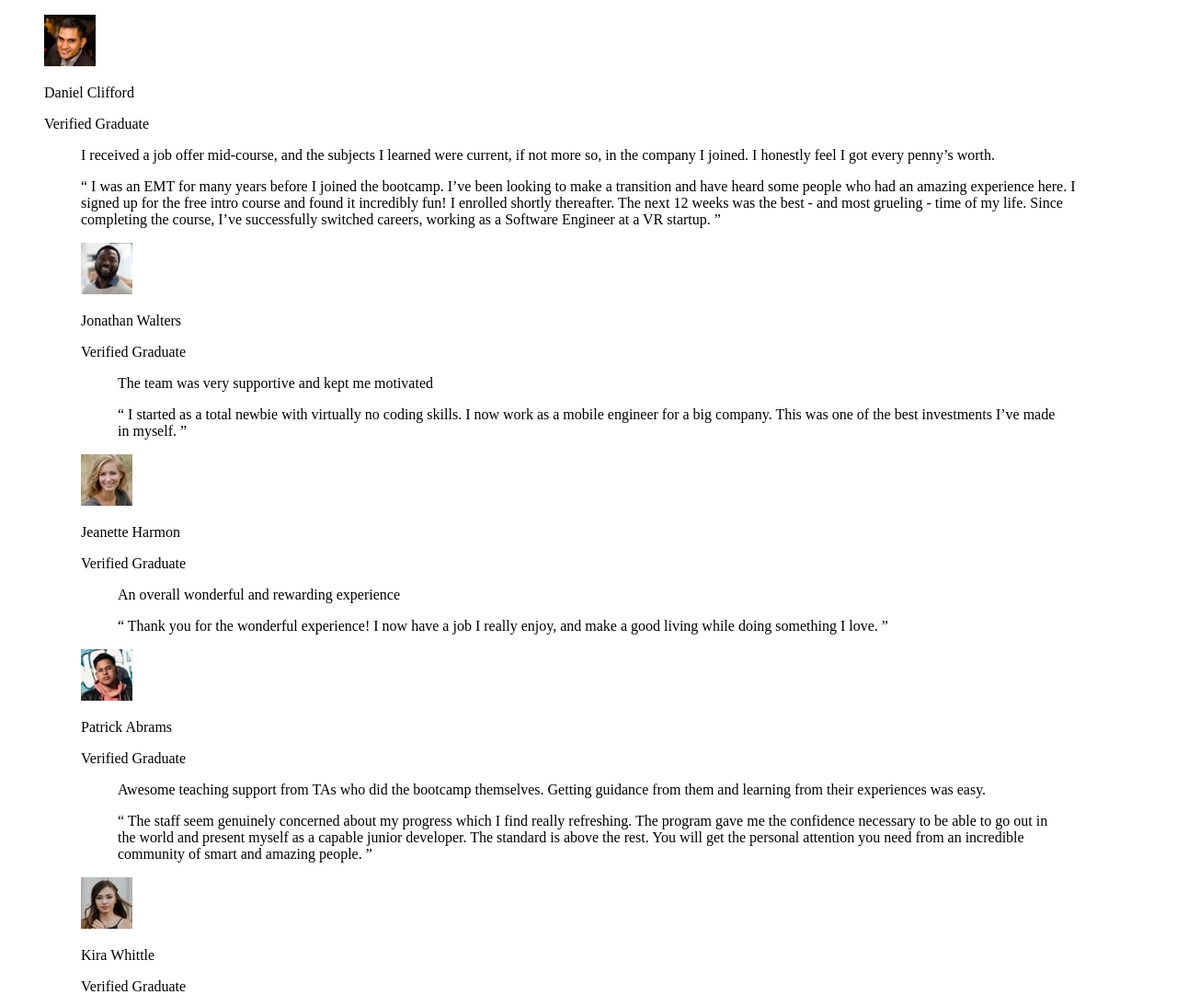
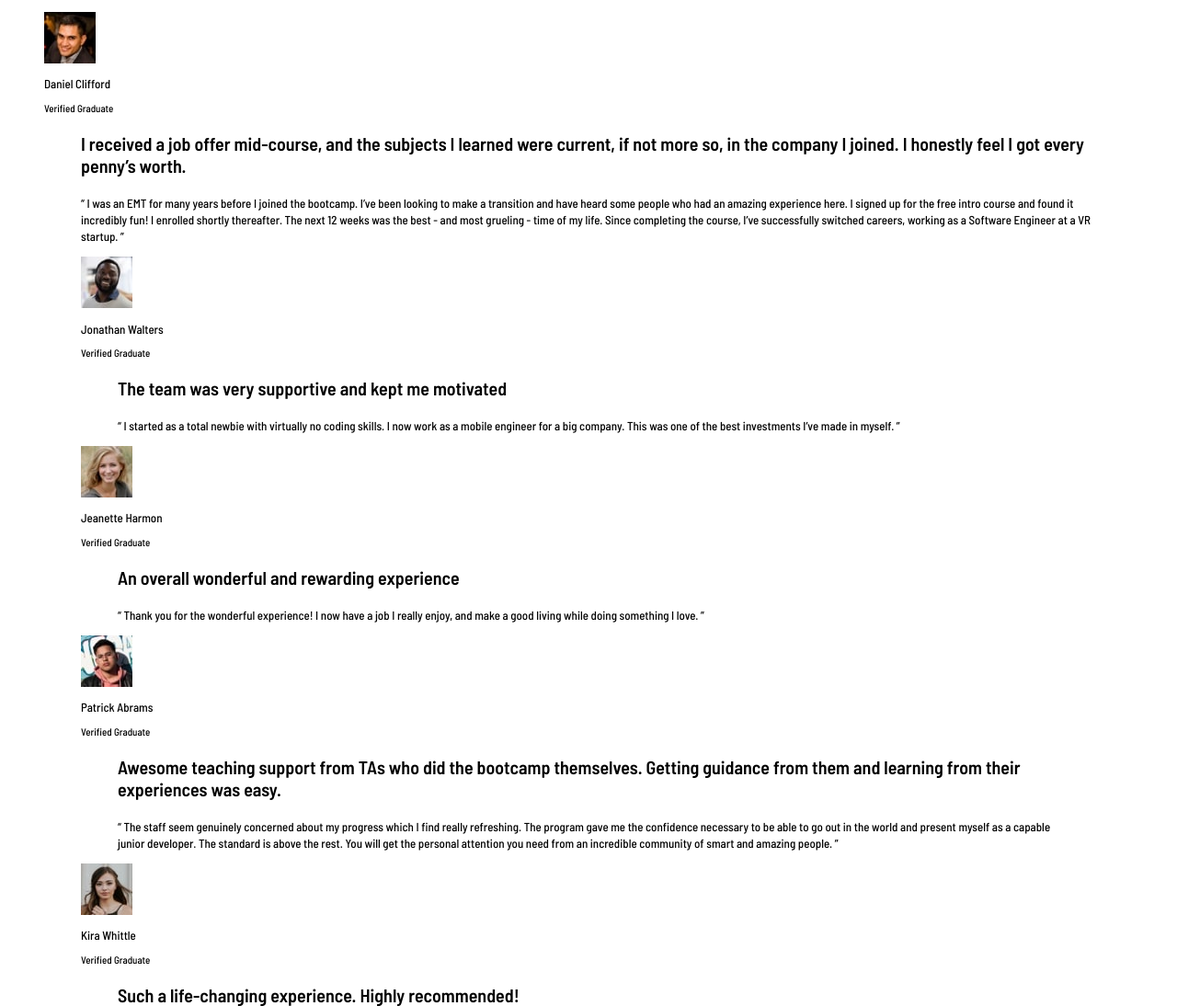
Before and after one commit to ratsagi/testimonial-grid-section-fem, a plain HTML site: page index.html in a window 1280 px wide. Shown: the top 1094 px of the page at 92% size. Drawn offline with Linux system fonts and the light colour scheme.

Commit message:
style: add tokens & feat(card):add card__profile-info

```diff
--- a/index.html
+++ b/index.html
@@ -7,6 +7,10 @@
   <link rel="icon" type="image/png" sizes="32x32" href="./images/favicon-32x32.png">
 
   <title>Frontend Mentor | [Challenge Name Here]</title>
+  <link rel="preconnect" href="https://fonts.googleapis.com">
+<link rel="preconnect" href="https://fonts.gstatic.com" crossorigin>
+<link href="https://fonts.googleapis.com/css2?family=Barlow+Semi+Condensed:wght@500;600&display=swap" rel="stylesheet">
+  <link rel="stylesheet" href="style.css">
 </head>
 <body>
   <main>
@@ -14,8 +18,11 @@
       <figure class="card">
       <figcaption class="card__profile">
         <img src="images/image-daniel.jpg" alt="Daniel-avatar" class="card__avatar">
-          <p>Daniel Clifford</p>
-          <p>Verified Graduate</p>
+        <div class="card__profile-info">
+          <p class="card__profile-name">Daniel Clifford</p>
+          <p class="card__profile-status">Verified Graduate</p>
+        </div>
+
       </figcaption>
         <blockquote class="card__quotes">
           <p>I received a job offer mid-course, and the subjects I learned were current, if not more so,
@@ -29,8 +36,10 @@
     <figure class="card">
       <figcaption class="card__profile">
         <img src="images/image-jonathan.jpg" alt="Jonathan-avatar" class="card__avatar">
-          <p>Jonathan Walters</p>
-          <p>Verified Graduate</p>
+          <div class="card__profile-info">
+            <p class="card__profile-name">Jonathan Walters</p>
+            <p class="card__profile-status">Verified Graduate</p>
+          </div>
       </figcaption>
         <blockquote class="card__quotes">
           <p>The team was very supportive and kept me motivated</p>
@@ -41,8 +50,10 @@
       <figure class="card">
       <figcaption class="card__profile">
         <img src="images/image-jeanette.jpg" alt="Jeanette-avatar" class="card__avatar">
-          <p>Jeanette Harmon</p>
-          <p>Verified Graduate</p>
+          <div class="card__profile-info">
+            <p class="card__profile-name">Jeanette Harmon</p>
+            <p class="card__profile-status">Verified Graduate</p>
+          </div>
       </figcaption>
         <blockquote class="card__quotes">
           <p>An overall wonderful and rewarding experience</p>
@@ -53,8 +64,10 @@
       <figure class="card">
       <figcaption class="card__profile">
         <img src="images/image-patrick.jpg" alt="Patrick-avatar" class="card__avatar">
-          <p>Patrick Abrams</p>
-          <p>Verified Graduate</p>
+          <div class="card__profile-info">
+            <p class="card__profile-name">Patrick Abrams</p>
+            <p class="card__profile-status">Verified Graduate</p>
+          </div>
       </figcaption>
         <blockquote class="card__quotes">
           <p>Awesome teaching support from TAs who did the bootcamp themselves. Getting guidance from them and
@@ -68,8 +81,10 @@
       <figure class="card">
       <figcaption class="card__profile">
         <img src="images/image-kira.jpg" alt="Kira-avatar" class="card__avatar">
-          <p>Kira Whittle</p>
-          <p>Verified Graduate</p>
+          <div class="card__profile-info">
+            <p class="card__profile-name">Kira Whittle</p>
+            <p class="card__profile-status">Verified Graduate</p>
+          </div>
       </figcaption>
         <blockquote class="card__quotes">
           <p>Such a life-changing experience. Highly recommended!</p>
--- /dev/null
+++ b/style.css
@@ -0,0 +1,57 @@
+:root{
+/* Primary*/
+    --purple-50: hsl(260, 100%, 95%);
+    --purple-300: hsl(264, 82%, 80%);
+    --purple-500: hsl(263, 55%, 52%);
+
+    /* Neutral*/
+    --white: hsl(0, 0%, 100%);
+    --grey-100: hsl(214, 17%, 92%);
+    --grey-200: hsl(0, 0%, 81%);
+    --grey-400: hsl(224, 10%, 45%);
+    --grey-500: hsl(217, 19%, 35%);
+    --dark-blue: hsl(219, 29%, 14%);
+    --black: hsl(0, 0%, 7%);
+
+
+    /* Spacing */
+    --space-50:4px;
+    --space-100:8px;
+    --space-200:16px;
+    --space-300:24px;
+    --space-400:32px;
+    --space-500:40px;
+
+    /* radius */
+    --radius:8px;
+    /* Typography */
+    --family-sans:"Barlow Semi Condensed", sans-serif;
+     --text-preset-1:20px;
+     --text-preset-2:13px;
+     --text-preset-4:11px;
+     --line-height-1:1.2;
+     --line-height-2:1.1;
+     --line-height-3:1.4;
+     --letter-preset:0px;
+
+}
+body {
+    font-family:var(--family-sans);
+    font-weight: 500;
+    font-style: normal;
+    font-size: var(--text-preset-2);
+    line-height: var(--line-height-2);
+    letter-spacing: var(--letter-preset);
+  }
+  .card__profile-status{
+    font-size: var(--text-preset-4);
+  }
+  .card__quotes p:first-child{
+    font-size: var(--text-preset-1);
+    line-height: var(--line-height-1);
+    font-weight: 600;
+
+  }
+  .card__quotes p:last-child{
+    line-height: var(--line-height-3);
+  }
```
